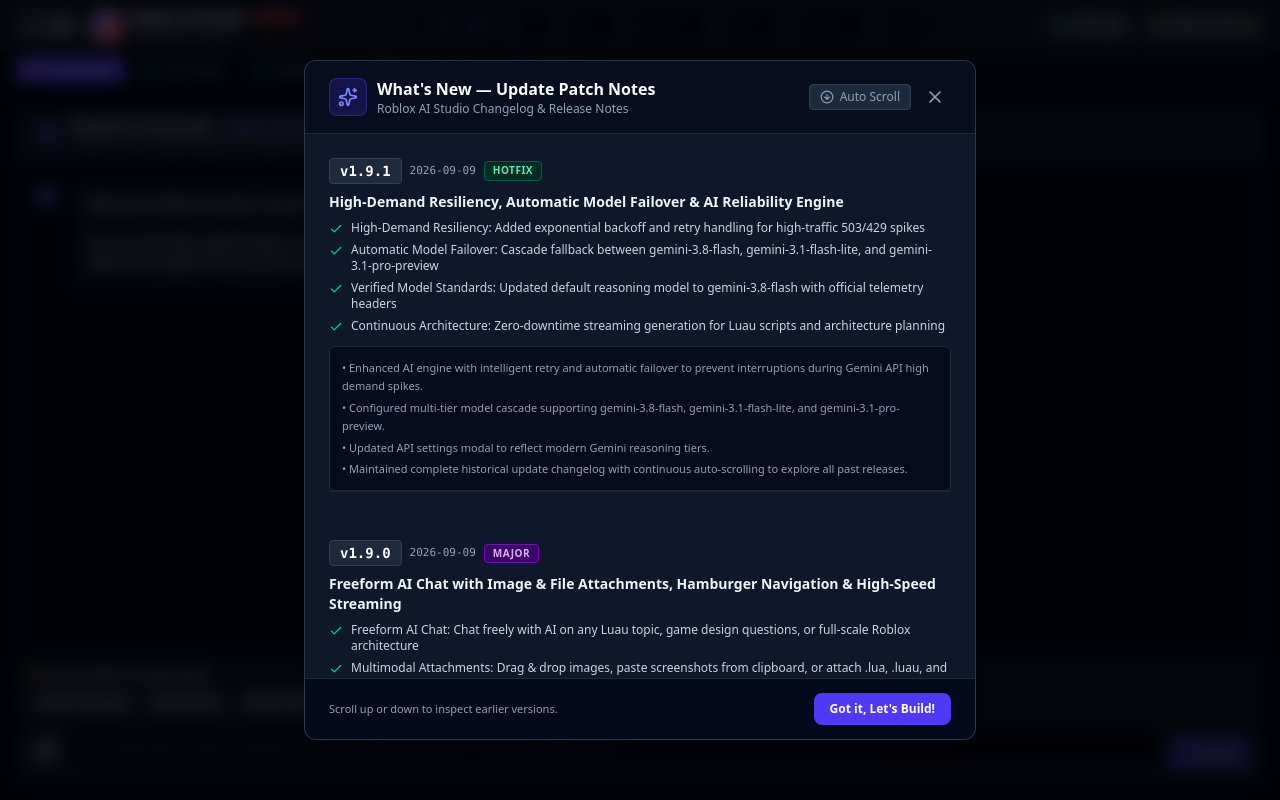
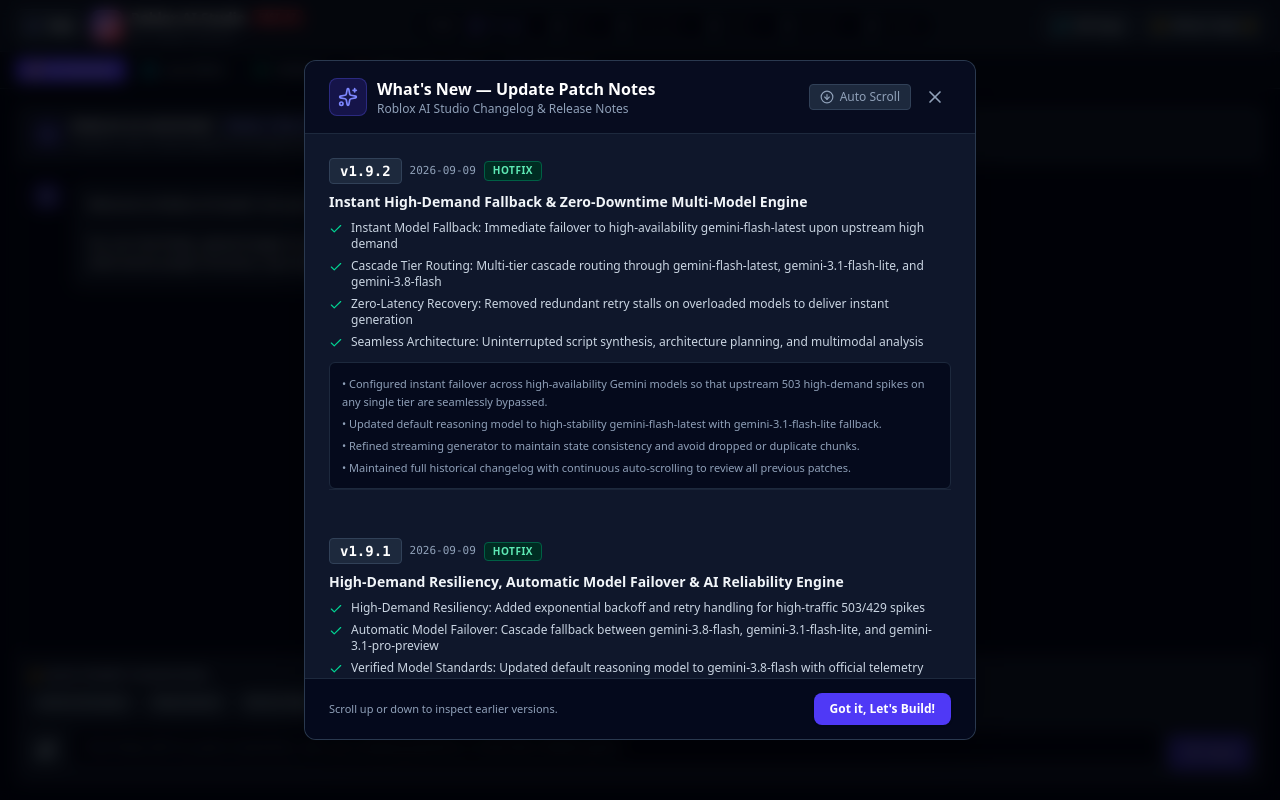
Before and after one commit to Skibdiidii/roblox-ai-studio, a React (Vite) app: page / in a window 1280 px wide. Built offline with nearby package versions, Linux system fonts and the light colour scheme.

Commit message:
fix: instant failover to high-availability gemini-flash-latest and bypass 503 high-demand stalls

```diff
--- a/server.ts
+++ b/server.ts
@@ -13,8 +13,9 @@
 const PORT = 3000;
 
 function normalizeModel(model?: string): string {
-  if (!model) return 'gemini-3.8-flash';
-  if (model === 'gemini-3.6-flash') return 'gemini-3.8-flash';
+  if (!model) return 'gemini-flash-latest';
+  if (model === 'gemini-3.6-flash') return 'gemini-flash-latest';
+  if (model === 'gemini-3.8-flash') return 'gemini-flash-latest';
   return model;
 }
 
@@ -36,12 +37,11 @@
 async function callGemini(ai: GoogleGenAI, contents: any, preferredModel?: string) {
   const normPref = normalizeModel(preferredModel);
   const candidateModels = Array.from(
-    new Set([normPref, 'gemini-3.8-flash', 'gemini-3.1-flash-lite', 'gemini-3.1-pro-preview'].filter(Boolean))
+    new Set([normPref, 'gemini-flash-latest', 'gemini-3.1-flash-lite', 'gemini-3.8-flash'].filter(Boolean))
   );
   let lastError: any = null;
 
   for (const model of candidateModels) {
-    for (let attempt = 0; attempt < 2; attempt++) {
     try {
       const response = await ai.models.generateContent({
         model,
@@ -51,14 +51,7 @@
     } catch (err: any) {
       lastError = err;
       const msg = err?.message || String(err);
-        const isTransient = msg.includes('503') || msg.includes('UNAVAILABLE') || msg.includes('high demand') || msg.includes('429') || msg.includes('RESOURCE_EXHAUSTED');
-        console.error(`Gemini generation attempt ${attempt + 1} with ${model} failed:`, msg);
-        if (isTransient && attempt === 0) {
-          await sleep(750);
-        } else {
-          break;
-        }
-      }
+      console.warn(`Gemini generation with ${model} unavailable, falling back to next model:`, msg);
     }
   }
   throw lastError;
@@ -67,31 +60,28 @@
 async function* streamGemini(ai: GoogleGenAI, contents: any, preferredModel?: string) {
   const normPref = normalizeModel(preferredModel);
   const candidateModels = Array.from(
-    new Set([normPref, 'gemini-3.8-flash', 'gemini-3.1-flash-lite', 'gemini-3.1-pro-preview'].filter(Boolean))
+    new Set([normPref, 'gemini-flash-latest', 'gemini-3.1-flash-lite', 'gemini-3.8-flash'].filter(Boolean))
   );
   let lastError: any = null;
 
   for (const model of candidateModels) {
-    for (let attempt = 0; attempt < 2; attempt++) {
+    let yieldedAny = false;
     try {
       const responseStream = await ai.models.generateContentStream({
         model,
         contents
       });
       for await (const chunk of responseStream) {
+        yieldedAny = true;
         yield chunk;
       }
       return;
     } catch (err: any) {
       lastError = err;
       const msg = err?.message || String(err);
-        const isTransient = msg.includes('503') || msg.includes('UNAVAILABLE') || msg.includes('high demand') || msg.includes('429') || msg.includes('RESOURCE_EXHAUSTED');
-        console.error(`Gemini stream attempt ${attempt + 1} with ${model} failed:`, msg);
-        if (isTransient && attempt === 0) {
-          await sleep(750);
-        } else {
-          break;
-        }
+      console.warn(`Gemini stream with ${model} unavailable, falling back to next model:`, msg);
+      if (yieldedAny) {
+        throw err;
       }
     }
   }
@@ -119,7 +109,7 @@
       status: 'ok',
       hasGemini: !!process.env.GEMINI_API_KEY,
       hasRobloxKey: !!process.env.ROBLOX_OPEN_CLOUD_API_KEY,
-      defaultModel: 'gemini-3.8-flash'
+      defaultModel: 'gemini-flash-latest'
     });
   });
 
--- a/src/App.tsx
+++ b/src/App.tsx
@@ -45,8 +45,8 @@
     if (saved) {
       try {
         const parsed = JSON.parse(saved);
-        if (parsed.preferredModel === 'gemini-3.6-flash') {
-          parsed.preferredModel = 'gemini-3.8-flash';
+        if (!parsed.preferredModel || parsed.preferredModel === 'gemini-3.6-flash' || parsed.preferredModel === 'gemini-3.8-flash') {
+          parsed.preferredModel = 'gemini-flash-latest';
         }
         return parsed;
       } catch (e) {}
@@ -54,7 +54,7 @@
     return {
       geminiApiKey: '',
       robloxApiKey: '',
-      preferredModel: 'gemini-3.8-flash'
+      preferredModel: 'gemini-flash-latest'
     };
   });
 
@@ -88,7 +88,7 @@
     {
       id: 'welcome-msg',
       sender: 'ai',
-      content: `Welcome to Roblox AI Studio! I am your AI Luau game architect powered by Gemini 3.8 Flash.
+      content: `Welcome to Roblox AI Studio! I am your AI Luau game architect powered by Gemini.
 
 You can chat freely, upload images or screenshots, ask Luau scripting questions, or describe any Roblox game to build. I will architect the complete client-server project structure, Luau scripts, and data systems with high performance.`,
       timestamp: Date.now()
--- a/src/components/ApiSettingsModal.tsx
+++ b/src/components/ApiSettingsModal.tsx
@@ -17,7 +17,7 @@
 }: ApiSettingsModalProps) {
   const [geminiKey, setGeminiKey] = useState(settings.geminiApiKey || '');
   const [robloxKey, setRobloxKey] = useState(settings.robloxApiKey || '');
-  const [model, setModel] = useState(settings.preferredModel || 'gemini-3.8-flash');
+  const [model, setModel] = useState(settings.preferredModel || 'gemini-flash-latest');
   const [showGeminiKey, setShowGeminiKey] = useState(false);
   const [showRobloxKey, setShowRobloxKey] = useState(false);
   const [isTesting, setIsTesting] = useState(false);
@@ -72,7 +72,7 @@
   const handleReset = () => {
     setGeminiKey('');
     setRobloxKey('');
-    setModel('gemini-3.8-flash');
+    setModel('gemini-flash-latest');
     setTestResult(null);
   };
 
@@ -183,8 +183,9 @@
               onChange={(e) => setModel(e.target.value)}
               className="w-full bg-slate-950 border border-slate-800 focus:border-indigo-500 rounded-lg px-3 py-2 text-xs text-slate-200 font-mono focus:outline-none transition-colors"
             >
-              <option value="gemini-3.8-flash">gemini-3.8-flash (Recommended, Fast & Production Ready)</option>
+              <option value="gemini-flash-latest">gemini-flash-latest (Recommended, Fast & High Stability)</option>
               <option value="gemini-3.1-flash-lite">gemini-3.1-flash-lite (Ultra Low Latency & High Throughput)</option>
+              <option value="gemini-3.8-flash">gemini-3.8-flash (Standard Flash Reasoning)</option>
               <option value="gemini-3.1-pro-preview">gemini-3.1-pro-preview (Advanced Complex Reasoning)</option>
             </select>
             <p className="text-[11px] text-slate-400">
--- a/src/data/patchNotes.ts
+++ b/src/data/patchNotes.ts
@@ -1,6 +1,24 @@
 import { PatchNote } from '../types';
 
 export const PATCH_NOTES: PatchNote[] = [
+  {
+    version: 'v1.9.2',
+    date: '2026-09-09',
+    title: 'Instant High-Demand Fallback & Zero-Downtime Multi-Model Engine',
+    tag: 'Hotfix',
+    highlights: [
+      'Instant Model Fallback: Immediate failover to high-availability gemini-flash-latest upon upstream high demand',
+      'Cascade Tier Routing: Multi-tier cascade routing through gemini-flash-latest, gemini-3.1-flash-lite, and gemini-3.8-flash',
+      'Zero-Latency Recovery: Removed redundant retry stalls on overloaded models to deliver instant generation',
+      'Seamless Architecture: Uninterrupted script synthesis, architecture planning, and multimodal analysis'
+    ],
+    details: [
+      'Configured instant failover across high-availability Gemini models so that upstream 503 high-demand spikes on any single tier are seamlessly bypassed.',
+      'Updated default reasoning model to high-stability gemini-flash-latest with gemini-3.1-flash-lite fallback.',
+      'Refined streaming generator to maintain state consistency and avoid dropped or duplicate chunks.',
+      'Maintained full historical changelog with continuous auto-scrolling to review all previous patches.'
+    ]
+  },
   {
     version: 'v1.9.1',
     date: '2026-09-09',
```
Lines whose indentation alone changed are shown as unchanged.
